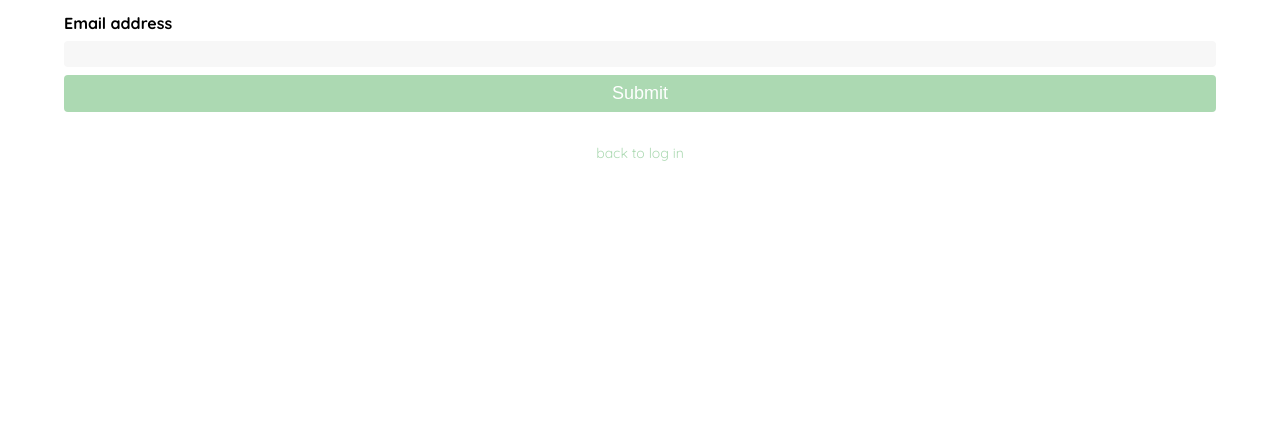
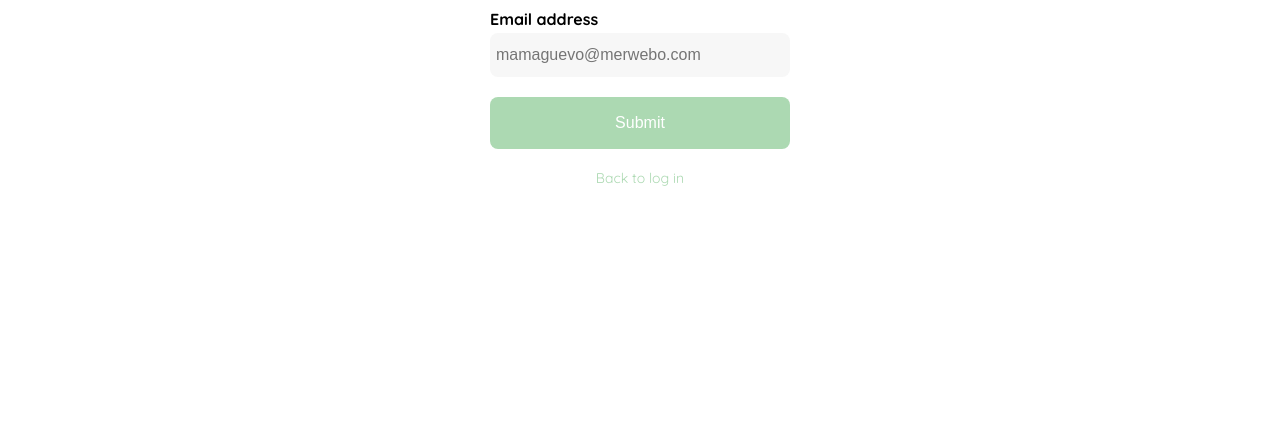
Before and after one commit to ErSulba/clases-de-maquetado, a plain HTML site: page password-recovery.html in a window 1280 px wide. Shown: the part 362-800 px from the top of the page. Drawn offline with Linux system fonts and the light colour scheme.

Commit message:
password recovery page

```diff
--- a/index.html
+++ b/password-recovery.html
@@ -15,18 +15,24 @@
   </head>
   <body>
     <main class="container">
-      <div class="password-recovery">
+      <div class="form-container">
         <img src="logos/logo_yard_sale.svg" alt="logo" class="logo" />
         <h1 class="title">Password recovery</h1>
         <p class="subtitle">
           Inform the email address used to create your account
         </p>
         <form action="" class="form">
-          <label for="email">Email address</label>
-          <input type="email" name="email" id="email" class="email" />
-          <input class="primary-button" type="button" value="Submit" />
+          <label for="email" class="label">Email address</label>
+          <input
+            type="email"
+            name="email"
+            id="email"
+            class="input email-input"
+            placeholder="mamaguevo@merwebo.com"
+          />
+          <input type="submit" value="Submit" class="input primary-button" />
         </form>
-        <a href="" class="link">back to log in</a>
+        <a href="#" class="back-button">Back to log in</a>
       </div>
     </main>
   </body>
--- a/styles.css
+++ b/styles.css
@@ -1,7 +1,3 @@
-body {
-  margin: 0;
-  font-family: 'Quicksand', sans-serif;
-}
 
 /* Variables */
 
@@ -21,83 +17,81 @@ body {
   --border-circular-radius: 50%:
 }
 
-.container{
-  display: flex;
-  flex-direction: column;
-  justify-content: center;
-  align-items: center;
-  width: 100%;
-  height: 100vh;
+body {
+  margin: 0;
+  font-family: 'Quicksand', sans-serif;
 }
 
-.password-recovery {
-  width: 90%;
+.container{
+  display: grid;
+  place-content: center;
+  height: 100vh;
+  width: 100%;
+}
+
+.form-container{
+  display: grid;
+  grid-template-rows: auto 1fr auto;
+  width: 300px;
+}
+
+.logo{
+  width: 150px;
+  justify-self: center;
+  margin-bottom: 40px;
+}
+
+.title {
+  font-size: var(--lg);
+  text-align: center;
+}
+
+.subtitle{
+  font-size: var(--md);
+  color: var(--very-ligh-pink);
+  text-align: center;
+  margin-top: 0;
+  margin-bottom: 32px;
+  padding-right: 12px;
+  padding-left: 12px;
+}
+
+.form{
   display: flex;
   flex-direction: column;
 }
 
-.logo {
-  width: 300px;
-  align-self: center;
-  margin-bottom: 48px ;
+.label{
+  font-size: var(--md);
+  font-weight: bold;
+  margin-bottom: 4px;
 }
 
-
-.title {
-  font-size: var(--lg);
-  font-weight: bold;
-  text-align: center;
+.input {
+  height: 32px;
+  border: none;
+  border-radius: 8px;
+  background-color: var(--text-input-field);
+  font-size: var(--md);
+  padding: 6px;
+  margin-bottom: 20px;
 }
 
-.subtitle {
-  font-size: var(--md);
-  font-weight: normal;
-  color: var(--very-ligh-pink);
-  text-align: center;
-  margin-left: 32px;
-  margin-right: 32px;
+.primary-button {
+  background-color: var(--hospital-green);
+  color: var(--white);
+  height: 52px;
 }
 
-.form {
-  display: flex;
-  flex-direction: column;
-  gap: 8px;
+.back-button {
+  text-decoration: none;
+  text-align: center;
+  font-size: var(--sm);
+  color:var(--hospital-green) ;
 }
 
-.form label {
-  font-size: var(--md);
-  font-weight: bold;
-}
-
-.form .email {
-  background-color: var(--text-input-field);
-  color: var(--very-ligh-pink);
-  font-size: var(--md);
-  padding: 4px;
-  border: none;
-  border-radius: 4px;
-}
-
-.form .primary-button {
-  background-color: var(--hospital-green);
-  color: var(--white);
-  border: none;
-  border-radius: 4px;
-  font-size: var(--lg);
-  padding: 8px;
-}
-
-.link {
-  text-align: center;
-  text-decoration: none;
-  color: var(--hospital-green);
-  margin-top: 32px;
-  font-size: var(--sm);
-}
-
-/* Media queries */
-@media screen and (min-width: 640px) {
-  .logo {
+@media screen and (min-width: 600px) {
+  .logo{
     display: none;
   }
 }
```
